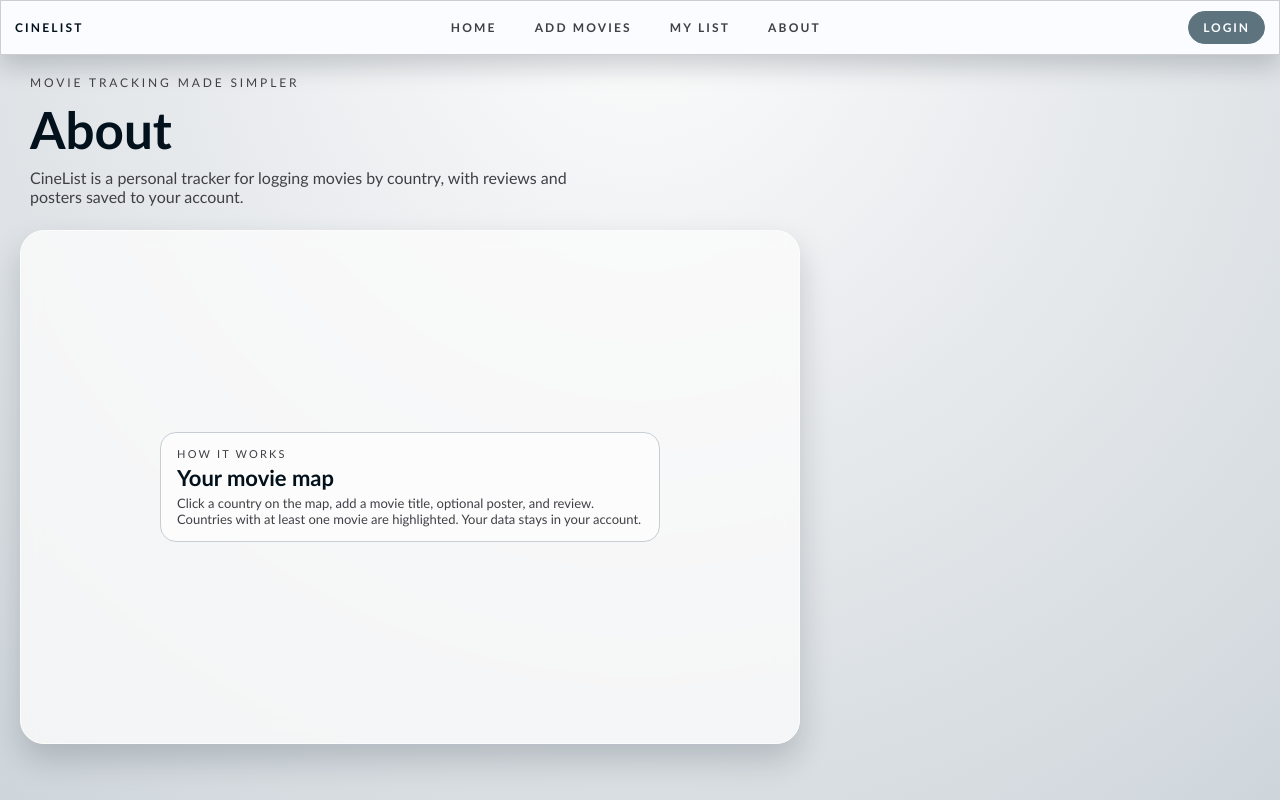
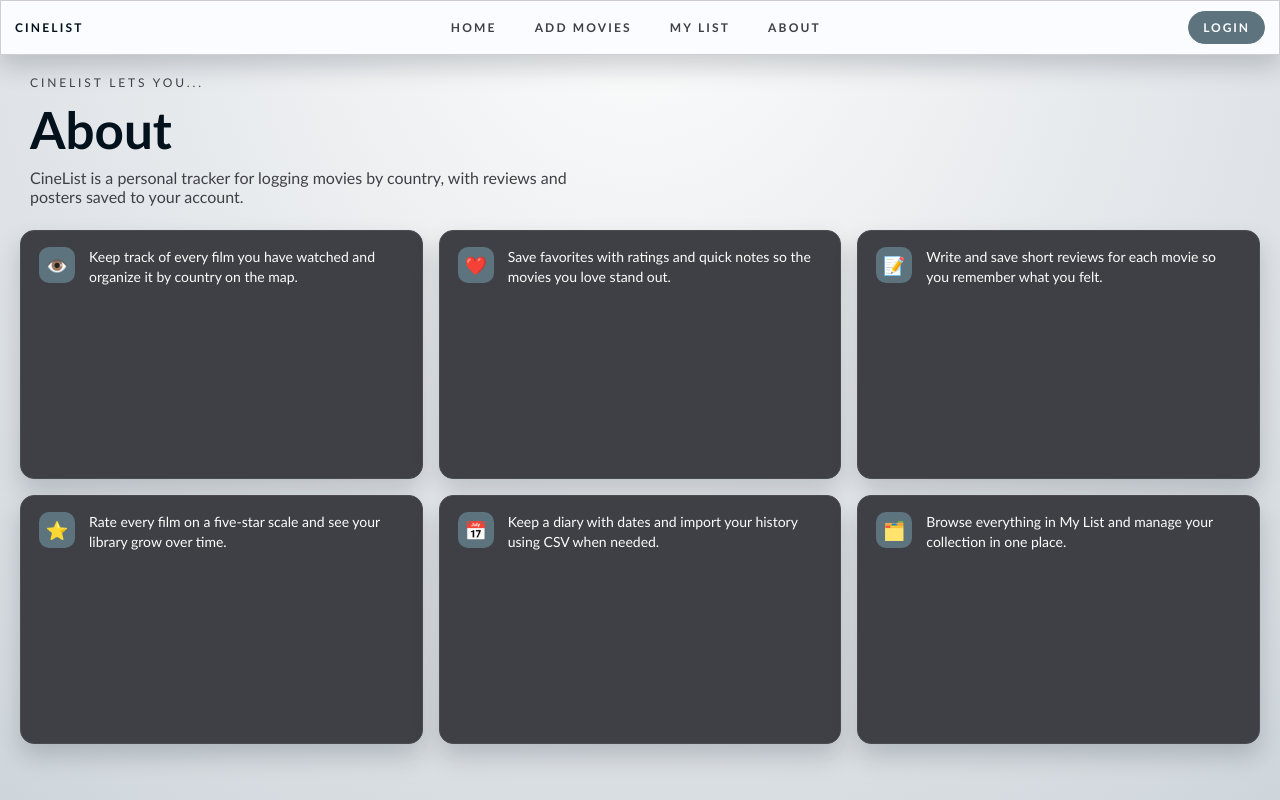
Before and after one commit to MrFiscus/CineList, a Next.js app: page /about in a window 1280 px wide. Built offline with nearby package versions, Linux system fonts and the light colour scheme.

Commit message:
updated profile

```diff
--- a/src/app/about/page.jsx
+++ b/src/app/about/page.jsx
@@ -7,24 +7,41 @@ export default function AboutPage() {
         <SiteNav />
         <div className="hero-body">
           <div>
-            <div className="kicker">Movie tracking made simpler</div>
+            <div className="kicker">CineList lets you...</div>
             <h1>About</h1>
             <p>CineList is a personal tracker for logging movies by country, with reviews and posters saved to your account.</p>
           </div>
         </div>
       </header>
 
-      <main>
-        <section className="side-panel">
-          <div className="selected">
-            <div className="selected-label">How it works</div>
-            <div className="selected-name">Your movie map</div>
-            <div className="selected-meta">
-              Click a country on the map, add a movie title, optional poster, and review. Countries with at least one movie are highlighted. Your data stays in your account.
-            </div>
-          </div>
+      <div className="sub-main">
+        <section className="about-grid">
+          <article className="about-card">
+            <div className="about-icon">👁️</div>
+            <div className="about-text">Keep track of every film you have watched and organize it by country on the map.</div>
+          </article>
+          <article className="about-card">
+            <div className="about-icon">❤️</div>
+            <div className="about-text">Save favorites with ratings and quick notes so the movies you love stand out.</div>
+          </article>
+          <article className="about-card">
+            <div className="about-icon">📝</div>
+            <div className="about-text">Write and save short reviews for each movie so you remember what you felt.</div>
+          </article>
+          <article className="about-card">
+            <div className="about-icon">⭐</div>
+            <div className="about-text">Rate every film on a five‑star scale and see your library grow over time.</div>
+          </article>
+          <article className="about-card">
+            <div className="about-icon">📅</div>
+            <div className="about-text">Keep a diary with dates and import your history using CSV when needed.</div>
+          </article>
+          <article className="about-card">
+            <div className="about-icon">🗂️</div>
+            <div className="about-text">Browse everything in My List and manage your collection in one place.</div>
+          </article>
         </section>
-      </main>
+      </div>
     </div>
   );
 }
--- a/src/app/globals.css
+++ b/src/app/globals.css
@@ -1356,6 +1356,42 @@ button.secondary {
   text-decoration: underline;
 }
 
+/* About page */
+.about-grid {
+  display: grid;
+  gap: 16px;
+  grid-template-columns: repeat(3, minmax(0, 1fr));
+}
+
+.about-card {
+  display: grid;
+  grid-template-columns: auto 1fr;
+  gap: 14px;
+  align-items: start;
+  padding: 16px 18px;
+  border-radius: 14px;
+  background: #3f4045;
+  color: #fcfcfc;
+  border: 1px solid #4a4c52;
+  box-shadow: 0 12px 24px rgba(2, 17, 27, 0.18);
+  min-height: 110px;
+}
+
+.about-icon {
+  width: 36px;
+  height: 36px;
+  border-radius: 10px;
+  background: #5d737e;
+  display: grid;
+  place-items: center;
+  font-size: 18px;
+}
+
+.about-text {
+  font-size: 14px;
+  line-height: 1.4;
+}
+
 /* Home page */
 .home-page {
   gap: 32px;
@@ -1617,6 +1653,9 @@ button.secondary {
   .logout-link {
     width: 100%;
   }
+  .about-grid {
+    grid-template-columns: repeat(2, minmax(0, 1fr));
+  }
 }
 
 @media (max-width: 720px) {
@@ -1626,4 +1665,7 @@ button.secondary {
   .side-links {
     grid-template-columns: repeat(2, minmax(0, 1fr));
   }
-}
+  .about-grid {
+    grid-template-columns: 1fr;
+  }
+}
--- a/src/app/profile/page.jsx
+++ b/src/app/profile/page.jsx
@@ -102,7 +102,7 @@ export default function ProfilePage() {
             <div className="selected-label">User Name</div>
             <div className="selected-meta">Shown on your home page when you log in.</div>
             <div className="movie-form">
-              <label htmlFor="displayName">Display name</label>
+              <label htmlFor="displayName"></label>
               <input
                 id="displayName"
                 type="text"
```
